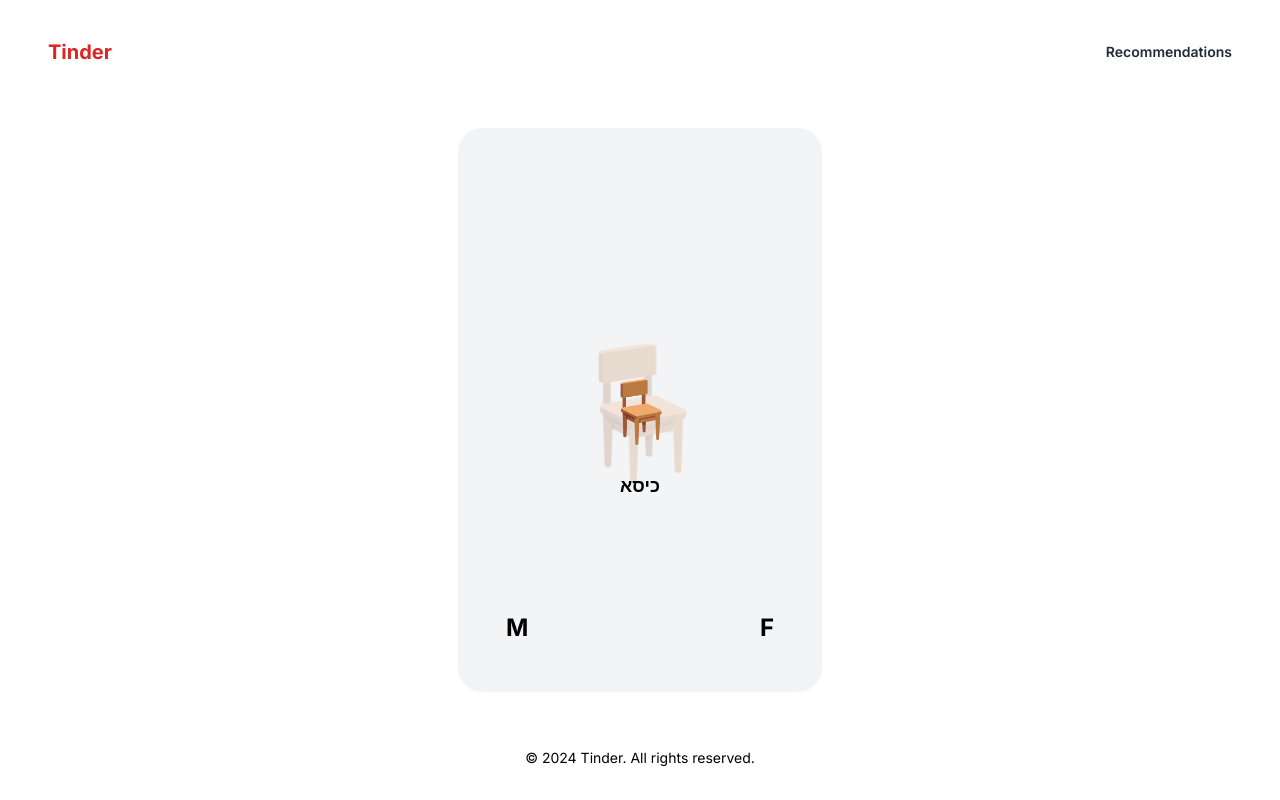
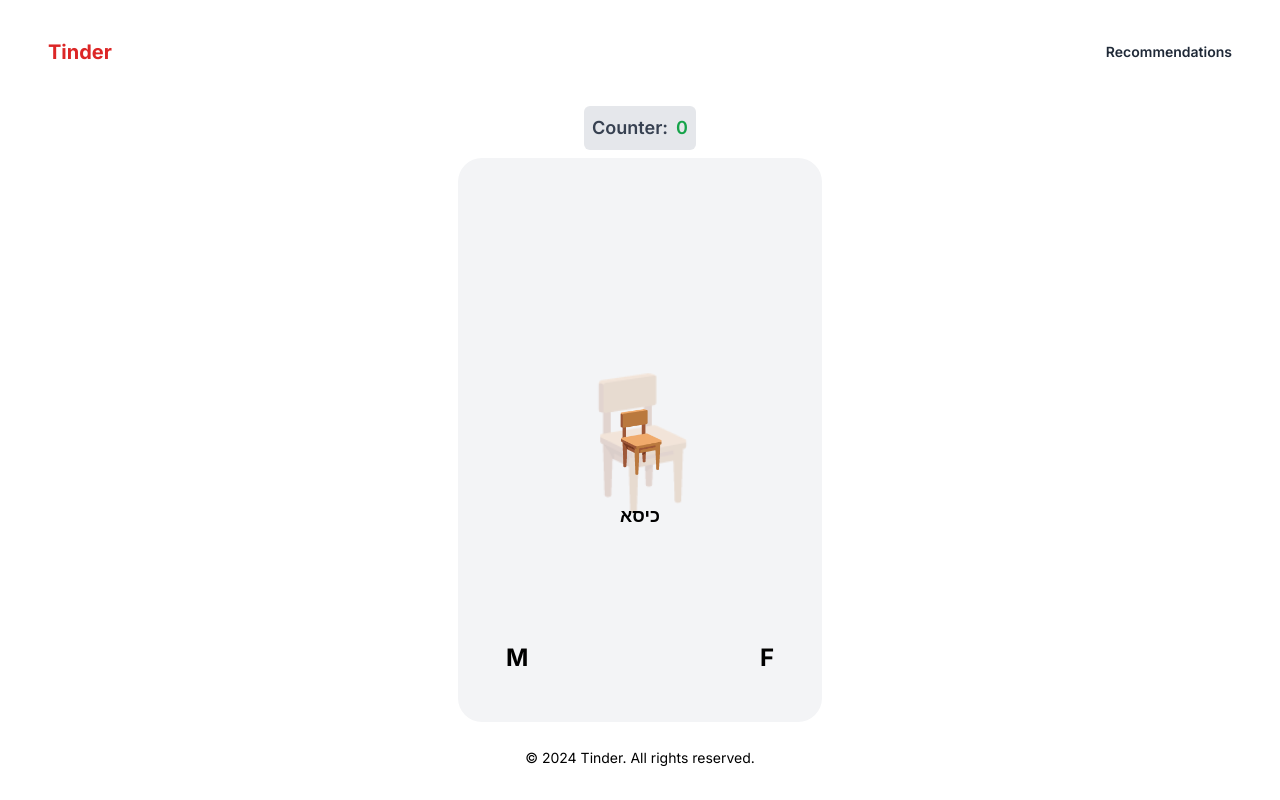
Before and after one commit to ronka/gender-tinder, a Next.js app: page / in a window 1280 px wide. Built offline with nearby package versions, Linux system fonts and the light colour scheme.

Commit message:
add score

```diff
--- /dev/null
+++ b/components/Score.tsx
@@ -0,0 +1,20 @@
+import React from "react";
+
+interface ScoreProps {
+  score: number;
+}
+
+export default function Score({ score }: ScoreProps) {
+  return (
+    <div className="flex justify-center items-center bg-gray-200 p-2 rounded-md my-2 text-center flex-wrap md:flex-nowrap">
+      <div className="flex items-center gap-2 md:mb-0">
+        <span className="text-sm font-semibold text-gray-700 md:text-md lg:text-lg">
+          Counter:
+        </span>
+        <span className="text-sm font-semibold text-green-600 md:text-md lg:text-lg">
+          {score}
+        </span>
+      </div>
+    </div>
+  );
+}
--- a/components/TinderCard.tsx
+++ b/components/TinderCard.tsx
@@ -4,9 +4,14 @@ import React, { useState } from "react";
 interface TinderCardProps {
   item: TinderItem;
   onSwipe: () => void;
+  onGenderClick: (gender: string) => void;
 }
 
-export default function TinderCard({ item, onSwipe }: TinderCardProps) {
+export default function TinderCard({
+  item,
+  onSwipe,
+  onGenderClick,
+}: TinderCardProps) {
   const handleGenderClick = (selectedGender: string) => {
     if (item.gender === selectedGender) {
       console.log("Correct!");
@@ -35,14 +40,14 @@ export default function TinderCard({ item, onSwipe }: TinderCardProps) {
         <div className="flex items-center space-x-2">
           <button
             className="text-2xl font-bold text-black"
-            onClick={() => handleGenderClick("m")}
+            onClick={() => onGenderClick("m")}
           >
             M
           </button>
         </div>
         <button
           className="text-2xl font-bold text-black"
-          onClick={() => handleGenderClick("f")}
+          onClick={() => onGenderClick("f")}
         >
           F
         </button>
--- a/components/layout/MainContent.tsx
+++ b/components/layout/MainContent.tsx
@@ -2,6 +2,7 @@
 
 import React, { useState } from "react";
 import TinderCard from "@/components/TinderCard";
+import Score from "@/components/Score";
 
 const items = [
   { title: "כיסא", emoji: "🪑", gender: "m" },
@@ -48,6 +49,7 @@ const items = [
 
 export default function MainContent() {
   const [currentIndex, setCurrentIndex] = useState(0);
+  const [score, setScore] = useState(0);
 
   const handleSwipe = () => {
     // Logic for handling swiping to the next card
@@ -59,10 +61,27 @@ export default function MainContent() {
     }
   };
 
+  const handleGenderClick = (selectedGender: string) => {
+    if (items[currentIndex].gender === selectedGender) {
+      // If the selected gender is correct, increase the score
+      setScore(score + 1);
+    } else {
+      // If the selected gender is wrong, reset the score to 0
+      setScore(0);
+    }
+    // Call the onSwipe callback to move to the next card
+    handleSwipe();
+  };
+
   return (
-    <main className="flex-1 flex items-center justify-center">
+    <main className="flex-1 flex items-center justify-center flex-col">
+      <Score score={score} />
       <div className="flex flex-col items-center rounded-3xl bg-gray-100 p-8">
-        <TinderCard item={items[currentIndex]} onSwipe={handleSwipe} />
+        <TinderCard
+          item={items[currentIndex]}
+          onSwipe={handleSwipe}
+          onGenderClick={handleGenderClick}
+        />
       </div>
     </main>
   );
```
